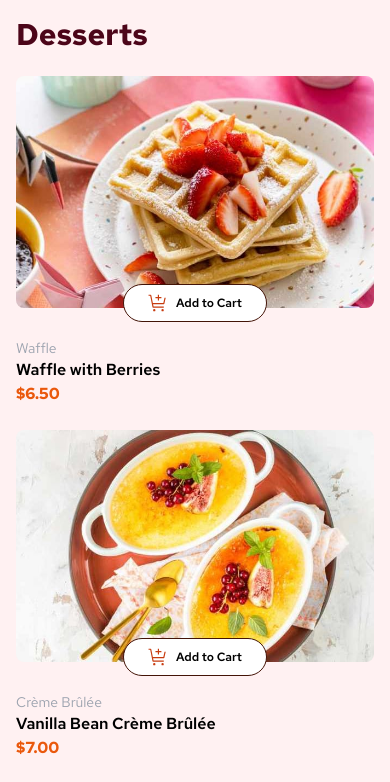
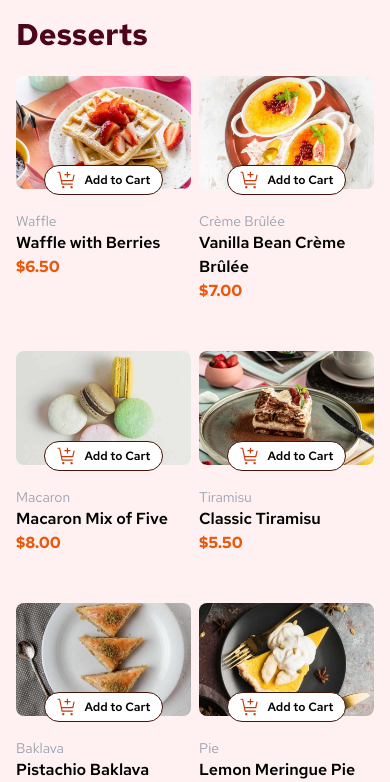
Before and after one commit to priyankac79/new-project, a React (Vite) app: page / in a window 390 px wide. Shown: the top 782 px of the page. Built offline with nearby package versions, Linux system fonts and the light colour scheme.

Commit message:
Enhanced overall responsiveness of the Item component for various screen sizes

```diff
--- a/src/App.jsx
+++ b/src/App.jsx
@@ -5,10 +5,10 @@ import allItems from "./data.json";
 
 function App() {
 	return (
-		<div className="justify-between m-4 md:m-20 md:flex">
-			<div className="md:w-[68%]">
+		<div className="justify-between m-4 lg:my-20 lg:mx-32 md:m-6 md:flex">
+			<div className="">
 				<Header title="Desserts" />
-				<div className="md:grid-cols-3 md:grid">
+				<div className="grid grid-cols-2 gap-2 lg:grid-cols-3 md:gap-6">
 					{allItems.map((item) => (
 						<Item
 							key={item.id}
--- a/src/components/Item.jsx
+++ b/src/components/Item.jsx
@@ -1,85 +1,3 @@
-// import Icon from "../assets/images/icon-add-to-cart.svg";
-// import Increment from "../assets/images/icon-increment-quantity.svg";
-// import Decrement from "../assets/images/icon-decrement-quantity.svg";
-// import { useState } from "react";
-
-// const Item = ({ id, img, category, name, price }) => {
-// 	const [count, setCount] = useState(0);
-// 	const [isInCart, setIsInCart] = useState(false);
-// 	const [newCart, setNewCart] = useState([]);
-
-// 	const increment = () => {
-// 		setCount(count + 1);
-// 	};
-
-// 	const decrement = () => {
-// 		if (count > 1) {
-// 			setCount(count - 1);
-// 		} else {
-// 			setCount(0);
-// 			setIsInCart(false);
-// 		}
-// 	};
-
-// 	const addToCart = (id) => {
-// 		console.log(id);
-// 		console.log(name);
-// 		setIsInCart(true);
-// 		setCount(1);
-// 		setNewCart([
-// 			...newCart,
-//             id
-// 		])
-// 		console.log(newCart);
-// 	};
-
-// 	return (
-// 		<div className="mt-6 md:w-52">
-// 			<img src={img} alt={name} className="rounded-lg md:h-48" />
-// 			{isInCart ? (
-// 				<div className="flex justify-center -mt-6">
-// 					<div className="flex px-2 py-2 bg-orange-700 border-orange-700 rounded-full">
-// 						<button>
-// 							<img
-// 								src={Decrement}
-// 								alt="Decrement"
-// 								className="px-1 py-2 border border-white rounded-full"
-// 								onClick={decrement}
-// 							/>
-// 						</button>
-// 						<p className="text-white mx-9">{count}</p>
-// 						<button>
-// 							<img
-// 								src={Increment}
-// 								alt="Increment"
-// 								className="p-1 border border-white rounded-full"
-// 								onClick={increment}
-// 							/>
-// 						</button>
-// 					</div>
-// 				</div>
-// 			) : (
-// 				<div className="flex justify-center -mt-6">
-// 					<button
-// 						className="flex items-center justify-center px-6 py-2 bg-white border rounded-full border-orange-950"
-// 						onClick={addToCart}
-// 					>
-// 						<img src={Icon} alt="Add to Cart Icon" className="w-5 h-5" />
-// 						<h2 className="ml-2 text-xs font-semibold">Add to Cart</h2>
-// 					</button>
-// 				</div>
-// 			)}
-// 			<div className="my-4 leading-6">
-// 				<h4 className="text-sm text-gray-400">{category}</h4>
-// 				<h3 className="font-semibold">{name}</h3>
-// 				<p className="font-bold text-orange-600">${price}</p>
-// 			</div>
-// 		</div>
-// 	);
-// };
-
-// export default Item;
-
 import Icon from "../assets/images/icon-add-to-cart.svg";
 import Increment from "../assets/images/icon-increment-quantity.svg";
 import Decrement from "../assets/images/icon-decrement-quantity.svg";
@@ -109,7 +27,7 @@ const Item = ({ id, img, category, name, price }) => {
 		setCount(1);
 		setNewCart((prevCart) => [...prevCart, item]);
 		console.log(item);
-		console.log(newCart); // This will show the cart state before the update due to state batching
+		console.log(newCart);
 	};
 
 	return (
@@ -138,7 +56,7 @@ const Item = ({ id, img, category, name, price }) => {
 			) : (
 				<div className="flex justify-center -mt-6">
 					<button
-						className="flex items-center justify-center px-6 py-2 bg-white border rounded-full border-orange-950"
+						className="flex items-center justify-center px-3 py-1 bg-white border rounded-full sm:py-2 sm:px-6 border-orange-950"
 						onClick={addToCart}
 					>
 						<img src={Icon} alt="Add to Cart Icon" className="w-5 h-5" />
```
